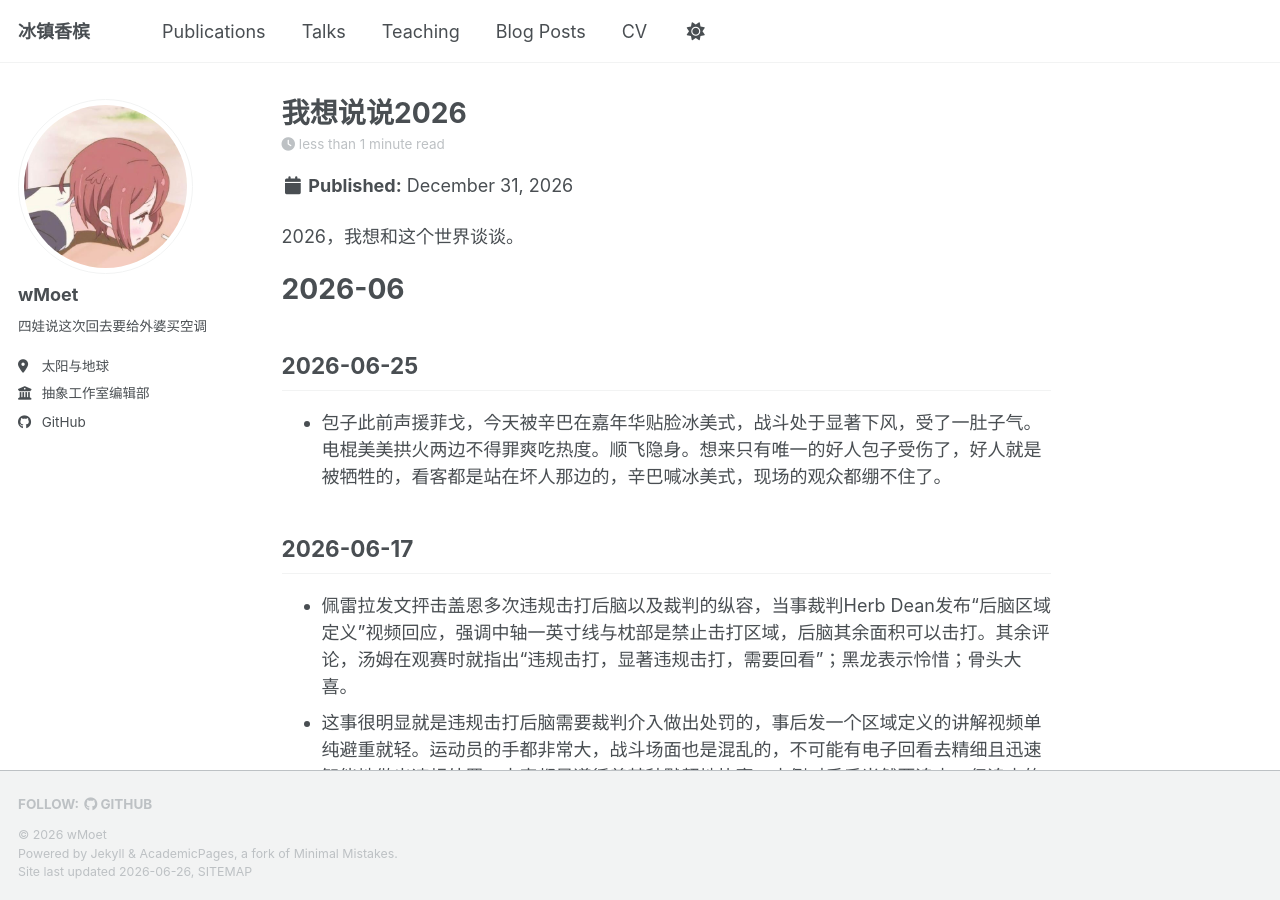
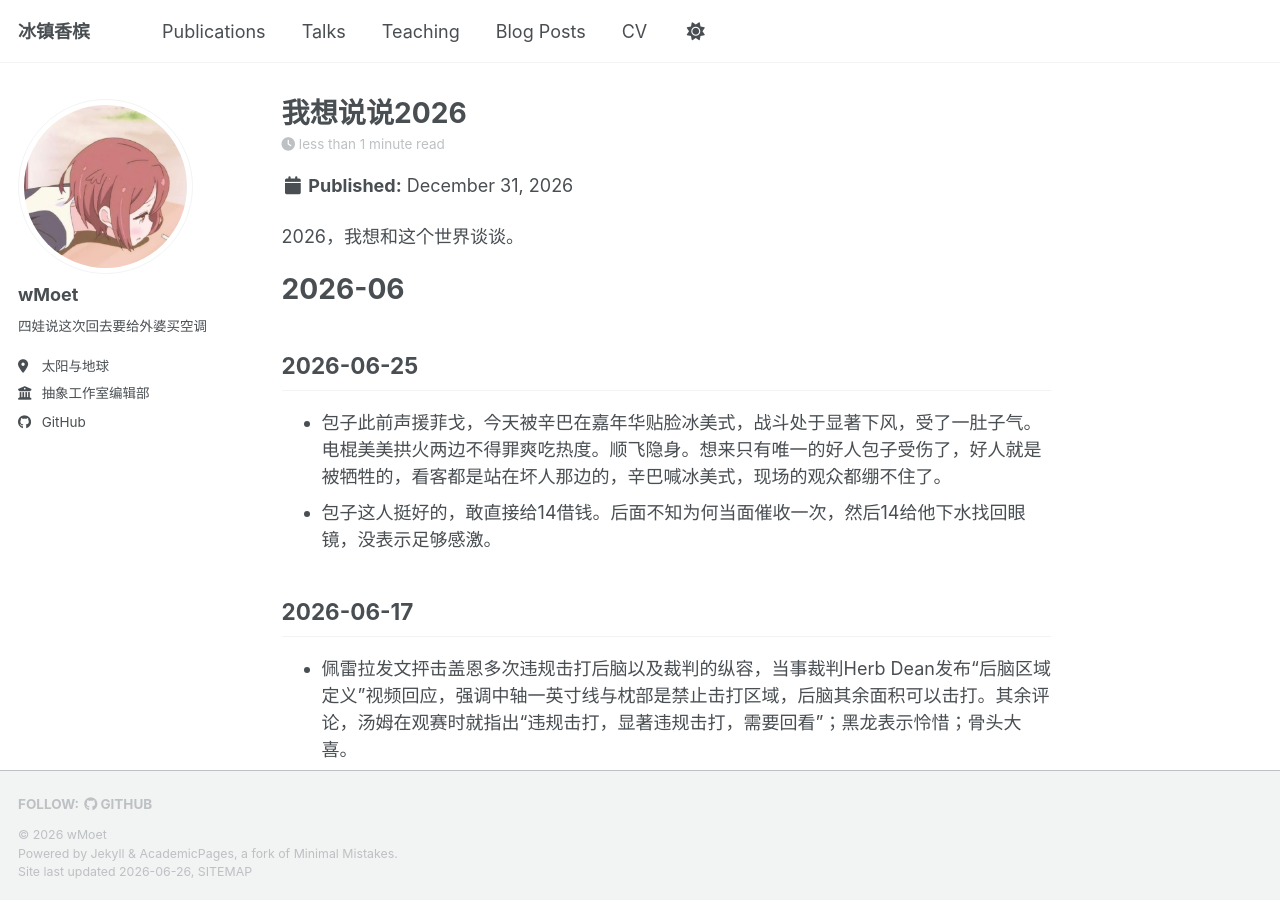
Before and after one commit to wMoet/wMoet.github.io, a Jekyll site: the page built from _posts/2026-12-31-我想说说2026.md, in a window 1280 px wide and 900 px high. Built offline with Jekyll 4.4.1, drawn with Linux system fonts in a browser that asks for light colours; a script bundle is joined from its source files by our own code; library files that are not in the unit come from our copies.

Commit message:
Update 2026-12-31-我想说说2026.md

```diff
--- a/_posts/2026-12-31-我想说说2026.md
+++ b/_posts/2026-12-31-我想说说2026.md
@@ -11,6 +11,7 @@ tags:
 
 ## 2026-06-25
 - 包子此前声援菲戈，今天被辛巴在嘉年华贴脸冰美式，战斗处于显著下风，受了一肚子气。电棍美美拱火两边不得罪爽吃热度。顺飞隐身。想来只有唯一的好人包子受伤了，好人就是被牺牲的，看客都是站在坏人那边的，辛巴喊冰美式，现场的观众都绷不住了。
+- 包子这人挺好的，敢直接给14借钱。后面不知为何当面催收一次，然后14给他下水找回眼镜，没表示足够感激。
 
 ## 2026-06-17
 - 佩雷拉发文抨击盖恩多次违规击打后脑以及裁判的纵容，当事裁判Herb Dean发布“后脑区域定义”视频回应，强调中轴一英寸线与枕部是禁止击打区域，后脑其余面积可以击打。其余评论，汤姆在观赛时就指出“违规击打，显著违规击打，需要回看”；黑龙表示怜惜；骨头大喜。
```
